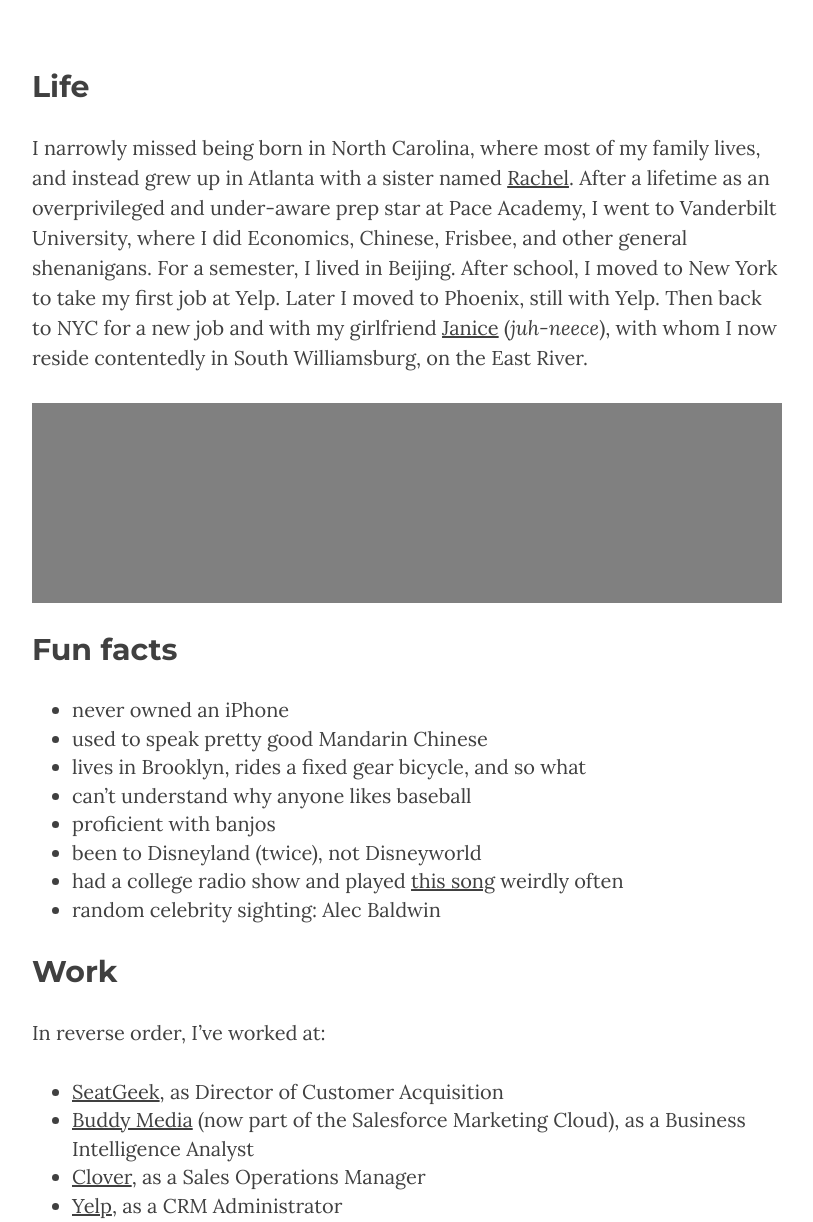
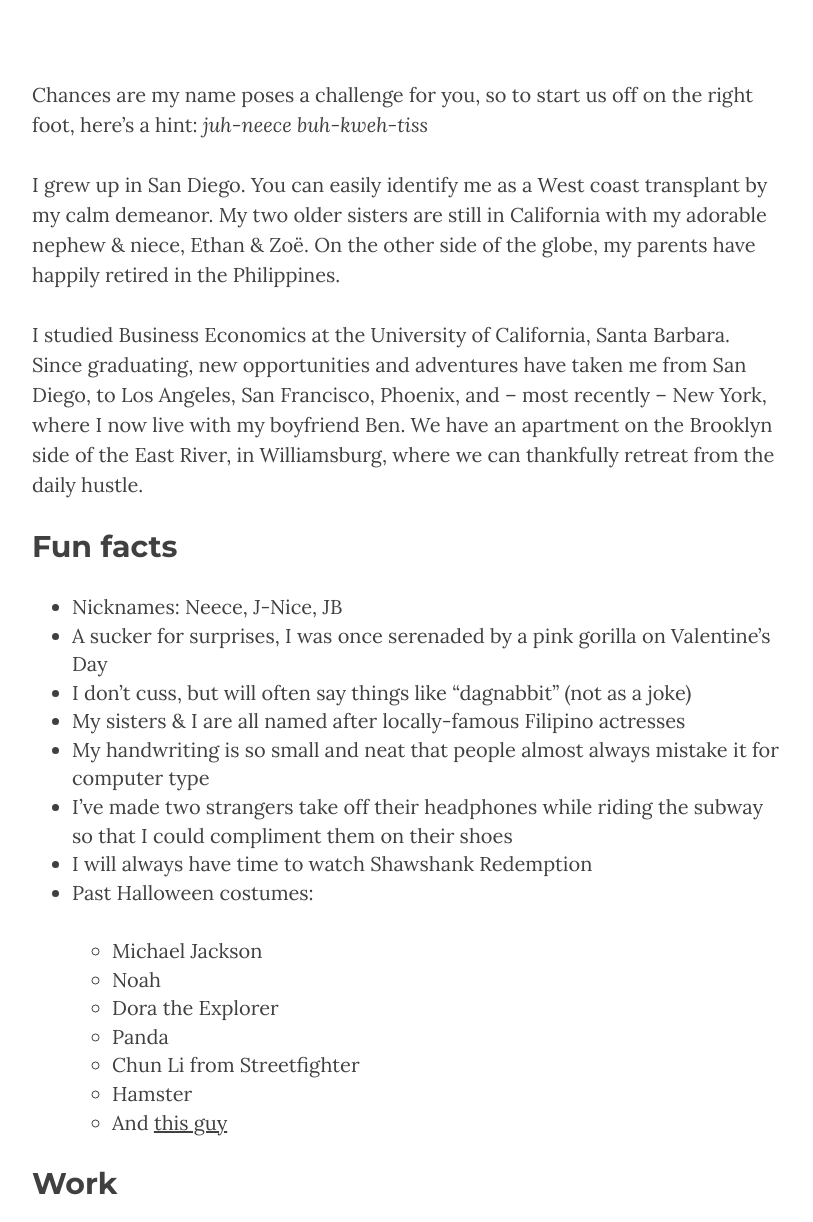
Before and after one commit to juhneece/juhneece.github.io, a Jekyll site: the page built from about.md, in a window 1280 px wide and 1400 px high, scrolled down 308 px. Shown: the part 178-1400 px from the top of the window, without its empty margins (233-1046 px from the left). Built offline with Jekyll 4.4.1, drawn with Linux system fonts in a browser that asks for light colours; nearby versions of some CDN libraries; Markdown is read by kramdown in place of the engine named in the settings; some of the changed text lies outside the part shown.

Commit message:
about page copyedits

```diff
--- a/about.md
+++ b/about.md
@@ -3,51 +3,57 @@ layout: page
 style: page
 ---
 
-## Life
+Chances are my name poses a challenge for you, so to start us off on the right foot, here's a hint: *juh-neece buh-kweh-tiss*
 
-I narrowly missed being born in North Carolina, where most of my family lives, and instead grew up in Atlanta with a sister named [Rachel](https://www.facebook.com/profile.php?id=2717269). After a lifetime as an overprivileged and under-aware prep star at Pace Academy, I went to Vanderbilt University, where I did Economics, Chinese, Frisbee, and other general shenanigans. For a semester, I lived in Beijing. After school, I moved to New York to take my first job at Yelp. Later I moved to Phoenix, still with Yelp. Then back to NYC for a new job and with my girlfriend [Janice](https://www.facebook.com/janice.bacuetes) (*juh-neece*), with whom I now reside contentedly in South Williamsburg, on the East River.
+I grew up in San Diego. You can easily identify me as a West coast transplant by my calm demeanor.  My two older sisters are still in California with my adorable nephew & niece, Ethan & Zoë. On the other side of the globe, my parents have happily retired in the Philippines.
 
-<div id="map"></div>
+I studied Business Economics at the University of California, Santa Barbara. Since graduating, new opportunities and adventures have taken me from San Diego, to Los Angeles, San Francisco, Phoenix, and – most recently – New York, where I now live with my boyfriend Ben. We have an apartment on the Brooklyn side of the East River, in Williamsburg, where we can thankfully retreat from the daily hustle.
 
 ## Fun facts
 
-* never owned an iPhone
-* used to speak pretty good Mandarin Chinese
-* lives in Brooklyn, rides a fixed gear bicycle, and so what
-* can't understand why anyone likes baseball
-* proficient with banjos
-* been to Disneyland (twice), not Disneyworld
-* had a college radio show and played [this song](https://www.youtube.com/watch?v=U55hXetSKSQ) weirdly often
-* random celebrity sighting: <span id="celeb_sighting" style="display:none">Alec Baldwin</span>
+* Nicknames: Neece, J-Nice, JB
+* A sucker for surprises, I was once serenaded by a pink gorilla on Valentine's Day
+* I don't cuss, but will often say things like "dagnabbit" (not as a joke)
+* My sisters & I are all named after locally-famous Filipino actresses
+* My handwriting is so small and neat that people almost always mistake it for computer type
+* I've made two strangers take off their headphones while riding the subway so that I could compliment them on their shoes
+* I will always have time to watch Shawshank Redemption
+* Past Halloween costumes:
+  * Michael Jackson
+  * Noah
+  * Dora the Explorer
+  * Panda
+  * Chun Li from Streetfighter
+  * Hamster
+  * And [this guy](https://www.youtube.com/watch?v=BEtIoGQxqQs)
+
 
 ## Work
 
-In reverse order, I've worked at:
+Since March 2012, I've led the customer experience team at [Rent the Runway](https://www.renttherunway.com/) as the Director of Customer Insights. Prior to this, I worked at a few other startups:
 
-* [SeatGeek](https://seatgeek.com/), as Director of Customer Acquisition
-* [Buddy Media](http://www.exacttarget.com/products/social-media-marketing/buddy-media) (now part of the Salesforce Marketing Cloud), as a Business Intelligence Analyst
-* [Clover](https://www.clover.com/), as a Sales Operations Manager
-* [Yelp](http://www.yelp.com/nyc), as a CRM Administrator
+* [Buddy Media](http://www.exacttarget.com/products/social-media-marketing/buddy-media) (now part of the Salesforce Marketing Cloud), Account Executive
+* [Clover](https://www.clover.com/), Sales Manager
+* [Yelp](http://www.yelp.com/nyc), Sales Manager
 
-And although these jobs didn't make my [résumé (pdf)](http://files.clarkbk.com/resume.pdf) or my [LinkedIn profile]({{ author.social_urls.linkedin }}), I have also at various times earned a living as:
+You won't find the following jobs on my resume or my [LinkedIn](https://www.linkedin.com/in/jbacuetes
+) page, but I did my fair share of dabbling before entering the "real world". I've also worked as:
 
-* a dog walker
-* a grocery bagger
-* a Methodist wedding acolyte
+* A bank teller
+* A server in a retirement home
+* A receptionist in a martial arts studio
+* An office assistant at a garage door installation company
+* A flower delivery girl
+* A librarian's assistant (a.k.a. a putter-back of books)
+
+## Hobbies
+When I'm not exploring the outdoors on a hike, hitting the pavement with my trusty bike, or trying out a new restaurant, I love to get crafty and make handmade cards.
+
+Here's a taste:
+
 
 ## Pictures
 
-Sometimes I go place and take photos. When that happens, I usually put the photos [on Google+](https://plus.google.com/photos/101356415299525876294/albums), of all places. Here's a taste:
+My life in snapshots:
 
 {% include gallery.html %}
-
-## This Site
-
-I made this website. You can fork it, star it, or just plain poke around it [on GitHub](https://github.com/clarkbk/clarkbk.github.io). Here are some of the things that I used:
-
-* [Namecheap](https://www.namecheap.com) for domain registration
-* [CloudFlare](https://www.cloudflare.com) for fast, free DNS
-* [GitHub Pages](https://pages.github.com/) for simple, free web hosting
-* [Jekyll](https://github.com/jekyll/jekyll) for easy templating and markdown things
-* [Grayscale](http://startbootstrap.com/template-overviews/grayscale/) and [Clean Blog](http://startbootstrap.com/template-overviews/clean-blog/) themes from [Start Bootstrap](http://startbootstrap.com/) for "visually enhancing my personal brand"
-* [Blueimp Gallery](https://github.com/blueimp/Gallery) for the slideshow up there
```
